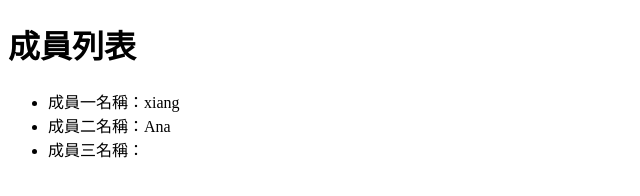
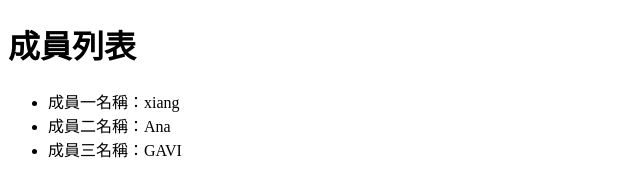
Before and after one commit to 54877/git-4, a plain HTML site: page git-5/index.html in a window 1280 px wide. Shown: the full height of the page, 0-640 px from the left. Drawn offline with Linux system fonts and the light colour scheme.

Commit message:
update GAVI

```diff
--- a/git-5/index.html
+++ b/git-5/index.html
@@ -10,7 +10,7 @@
     <ul>
       <li>成員一名稱：xiang</li>
       <li>成員二名稱：Ana</li>
-      <li>成員三名稱：</li>
+      <li>成員三名稱：GAVI</li>
     </ul>
   </body>
 </html>
```
